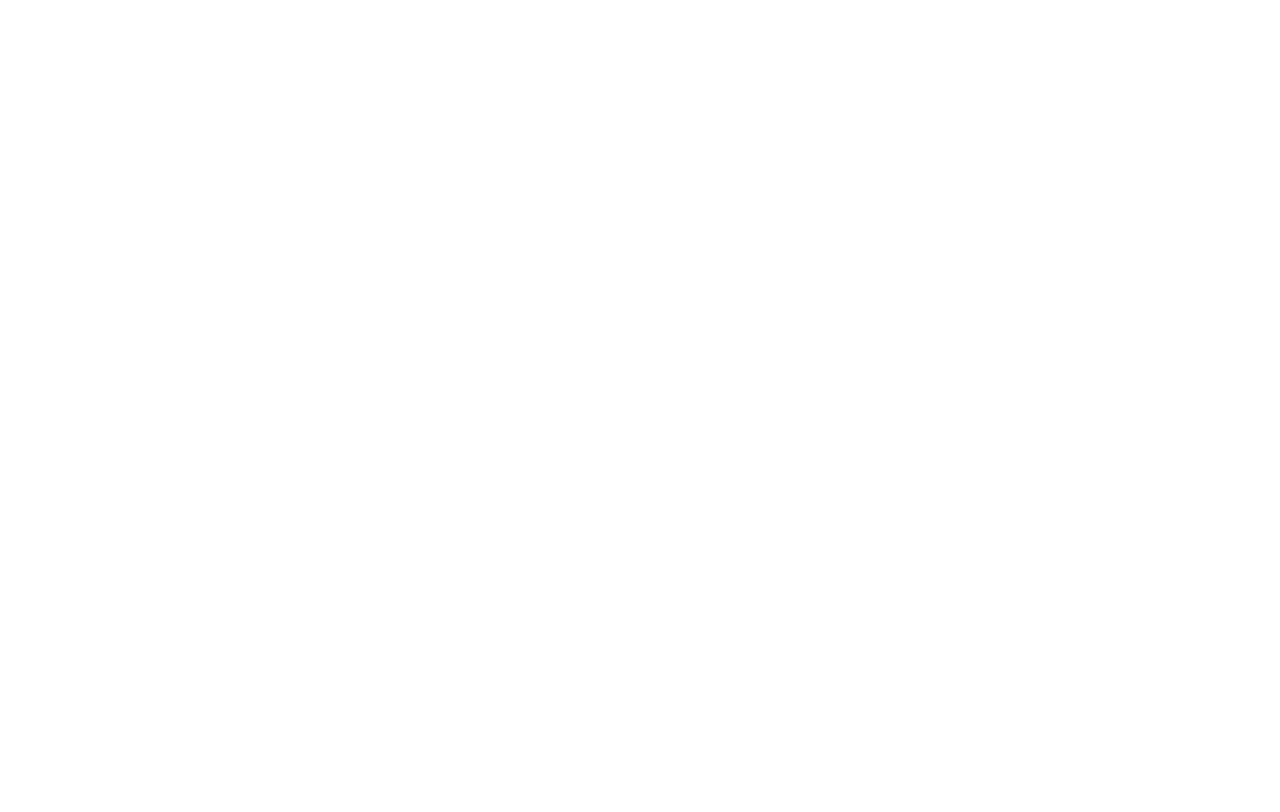
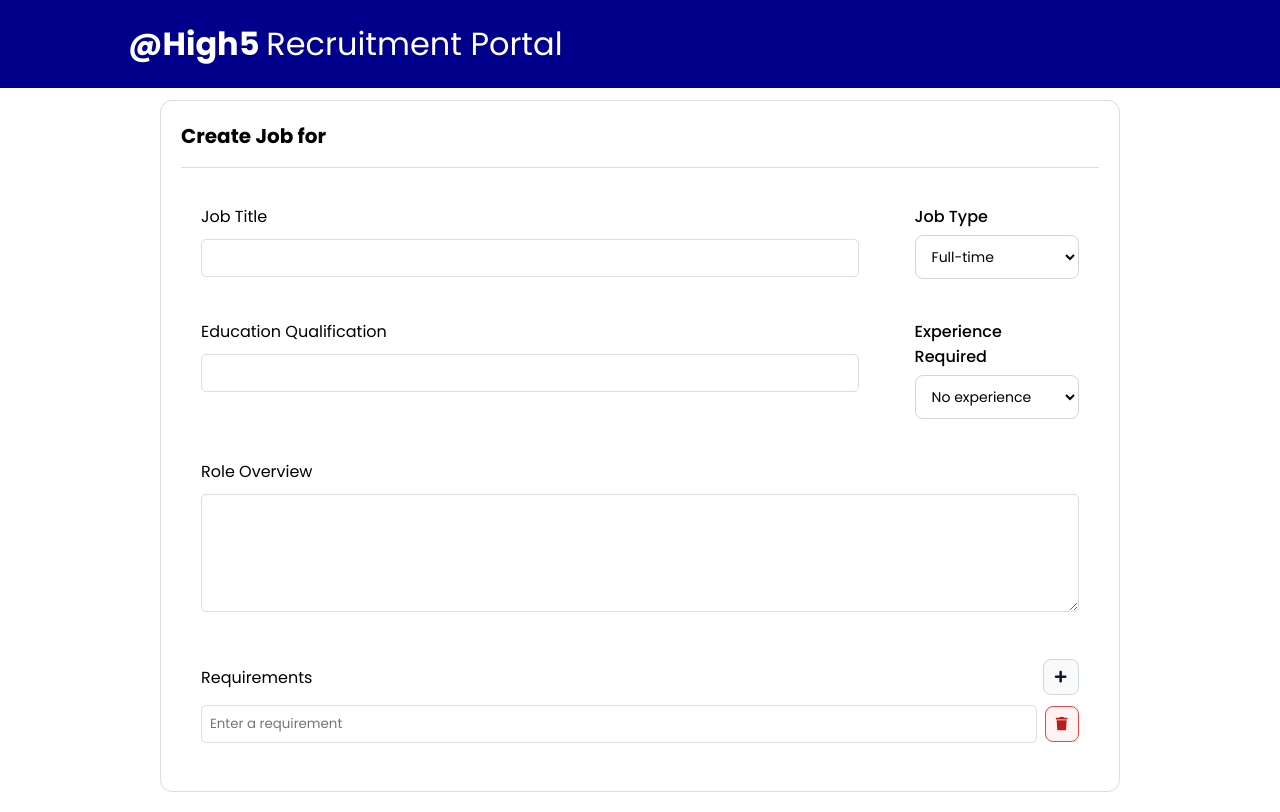
Before and after one commit to yuyao018/hiring-dashboard, a React (Create React App) app: page /form in a window 1280 px wide. Before the commit this address had no page. Built offline with nearby package versions, Linux system fonts and the light colour scheme.

Commit message:
Implement form for creating new job posting with field for job title, type, education qualification, experience required, role overview, requirements

```diff
--- a/package.json
+++ b/package.json
@@ -17,6 +17,7 @@
     "pg": "^8.16.3",
     "react": "^19.1.1",
     "react-dom": "^19.1.1",
+    "react-icons": "^5.5.0",
     "react-router-dom": "^7.8.1",
     "react-scripts": "5.0.1",
     "stream-browserify": "^3.0.0",
--- a/src/Dashboard.jsx
+++ b/src/Dashboard.jsx
@@ -2,6 +2,7 @@
 import Navbar from './components/Navbar/Navbar'
 import Selection from './components/Selection/Selection'
 import Card from './components/Card/Card'
+import { Link } from 'react-router-dom'
 import './Dashboard.css'
 
 const Dashboard = () => {
@@ -93,7 +94,7 @@
                     <h1>Dashboard</h1>
                 </div>
                 <div className='createJob'>
-                    <a href='/'>Create job</a>
+                    <Link to='/Form'>Create job</Link>
                 </div>
             </div>
             <div className='recruiterTools'>
--- /dev/null
+++ b/src/Form.css
@@ -0,0 +1,142 @@
+* {
+    margin: 0;
+    padding: 0;
+    box-sizing: border-box;
+    font-family: "Poppins", sans-serif;
+}
+
+/* Layout spacing to avoid overlap with fixed navbar */
+.formContainer {
+    margin-top: 100px;
+    padding: 16px;
+}
+
+.jobTitleInput, .jobTypeInput, .experienceInput {
+    flex: 1;
+}
+
+.jobTypeInput, .experienceInput {
+    padding: 20px;
+}
+
+/* Improve Job Type display */
+.jobTypeInput label, .experienceInput label {
+    display: block;
+    margin-bottom: 6px;
+    font-weight: 500;
+}
+
+.jobTypeInput select, .experienceInput select {
+    width: 100%;
+    padding: 10px 12px;
+    border: 1px solid #d0d7de;
+    border-radius: 8px;
+    background-color: #fff;
+    font-size: 14px;
+}
+
+.jobTypeInput select:focus, .experienceInput select:focus {
+    outline: none;
+    border-color: #2563eb;
+    box-shadow: 0 0 0 3px rgba(37, 99, 235, 0.15);
+}
+
+.formContainer {
+    margin: 100px auto 20px auto;
+    border: 1px solid #ddd;
+    border-radius: 12px;
+    padding: 20px;
+    width: 75%;
+}
+
+.formTitle {
+    margin-bottom: 16px;
+    padding-bottom: 16px;
+    border-bottom: 1px solid #ddd;
+}
+
+.row {
+    display: flex;
+    gap: 16px;
+    flex-direction: row;
+}
+
+.jobTitleInput, .educationInput {
+    flex: 8;
+    padding: 20px;
+}
+
+.jobTitleInput, .educationInput {
+    flex: 4;
+    padding: 20px;
+}
+
+.jobTitleBox, .educationTitleBox, .overviewTitleBox {
+    border: 1px solid #ddd;
+    border-radius: 5px;
+    margin-top: 10px;
+    padding: 8px;
+    width: 100%;
+}
+
+.requirementTitleBox {
+    border: 1px solid #ddd;
+    border-radius: 5px;
+    padding: 8px;
+    width: 100%;
+}
+
+.educationInput, .overviewInput, .requirementInput {
+    padding: 20px;
+}
+
+/* Requirement UI */
+.requirementHeader {
+    display: flex;
+    align-items: center;
+    justify-content: space-between;
+    margin-bottom: 10px;
+}
+
+.addRequirementBtn {
+    display: inline-flex;
+    align-items: center;
+    justify-content: center;
+    height: 36px;
+    width: 36px;
+    border: 1px solid #d0d7de;
+    border-radius: 8px;
+    background: #f8fafc;
+    color: #0f172a;
+    cursor: pointer;
+}
+
+.addRequirementBtn:hover {
+    background: #eef2ff;
+    border-color: #c7d2fe;
+}
+
+.requirementRow {
+    display: flex;
+    align-items: center;
+    gap: 8px;
+    margin-bottom: 8px;
+}
+
+.removeRequirementBtn {
+    display: inline-flex;
+    align-items: center;
+    justify-content: center;
+    height: 36px;
+    width: 36px;
+    border: 1px solid #ef4444;
+    border-radius: 8px;
+    background: #fef2f2;
+    color: #b91c1c;
+    cursor: pointer;
+}
+
+.removeRequirementBtn:hover {
+    background: #fee2e2;
+    border-color: #fca5a5;
+}
--- /dev/null
+++ b/src/Form.jsx
@@ -0,0 +1,69 @@
+import React, { useState } from 'react'
+import Navbar from './components/Navbar/Navbar'
+import Selection from './components/Selection/Selection'
+import { FaPlus, FaTrash } from "react-icons/fa"
+import './Form.css'
+
+const Form = () => {
+    const jobType = ["Full-time", "Part-time", "Contract", "Internship"];
+    const experience = ["No experience", "Fresh Graduates", "1+ year", "2–3 years", "3–5 years", "5+ years"]
+    const [requirements, setRequirements] = useState([""]);
+
+    const addRequirement = () => setRequirements(prev => [...prev, ""]);
+    const removeRequirement = (index) => setRequirements(prev => prev.filter((_, i) => i !== index));
+    const updateRequirement = (index, value) => setRequirements(prev => prev.map((v, i) => i === index ? value : v));
+
+    return (
+        <div>
+            <Navbar/>
+            <div className='formContainer'>
+                <h2 className='formTitle'>Create Job for</h2>
+                <div className='row'>
+                    <div className='jobTitleInput'>
+                        <label htmlFor="jobTitle" className='jobTitleLabel'>Job Title</label><br />
+                        <input type="text" id="jobTitle" className='jobTitleBox' />
+                    </div>
+                    <div className='jobTypeInput'>
+                        <Selection options={jobType} label="Job Type" />
+                    </div>
+                </div>
+                <div className='row'>
+                    <div className='educationInput'>
+                        <label htmlFor="educationTitle" className='educationTitleLabel'>Education Qualification</label><br />
+                        <input type="text" id="educationTitle" className='educationTitleBox' />
+                    </div>
+                    <div className='experienceInput'>
+                        <Selection options={experience} label="Experience Required" />
+                    </div>
+                </div>
+                <div className='overviewInput'>
+                    <label htmlFor="overviewTitle" className='overviewTitleLabel'>Role Overview</label><br />
+                    <textarea id="overviewTitle" className='overviewTitleBox' rows="5" cols="180" />
+                </div>
+                <div className='requirementInput'>
+                    <div className='requirementHeader'>
+                        <label htmlFor="requirementTitle" className='requirementTitleLabel'>Requirements</label>
+                        <button type='button' className='addRequirementBtn' onClick={addRequirement} aria-label='Add requirement'><FaPlus/></button>
+                    </div>
+                    {requirements.map((value, idx) => (
+                        <div className='requirementRow' key={idx}>
+                            <input
+                                type="text"
+                                id={`requirementTitle-${idx}`}
+                                className='requirementTitleBox'
+                                value={value}
+                                onChange={(e) => updateRequirement(idx, e.target.value)}
+                                placeholder="Enter a requirement"
+                            />
+                            <button type='button' className='removeRequirementBtn' onClick={() => removeRequirement(idx)} aria-label='Remove requirement'>
+                                <FaTrash/>
+                            </button>
+                        </div>
+                    ))}
+                </div>
+            </div>
+        </div>
+    )
+}
+
+export default Form
--- a/src/index.js
+++ b/src/index.js
@@ -4,6 +4,7 @@
 import './index.css';
 import App from './App';
 import Dashboard from "./Dashboard";
+import Form from "./Form";
 import reportWebVitals from './reportWebVitals';
 
 const root = ReactDOM.createRoot(document.getElementById('root'));
@@ -12,6 +13,7 @@
     <Routes>
       <Route path="/" element={<App />} />
       <Route path="/dashboard" element={<Dashboard />} />
+      <Route path="/form" element={<Form />} />
     </Routes>
   </BrowserRouter>
 );
```
Also changed, not shown: 1 other file (tests, documents, lock files or other folders).
